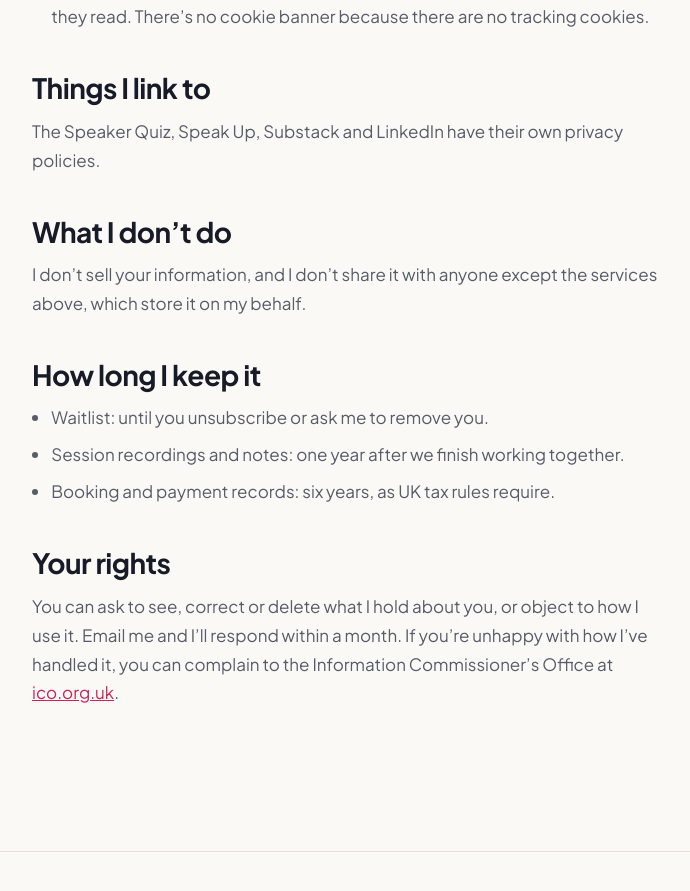
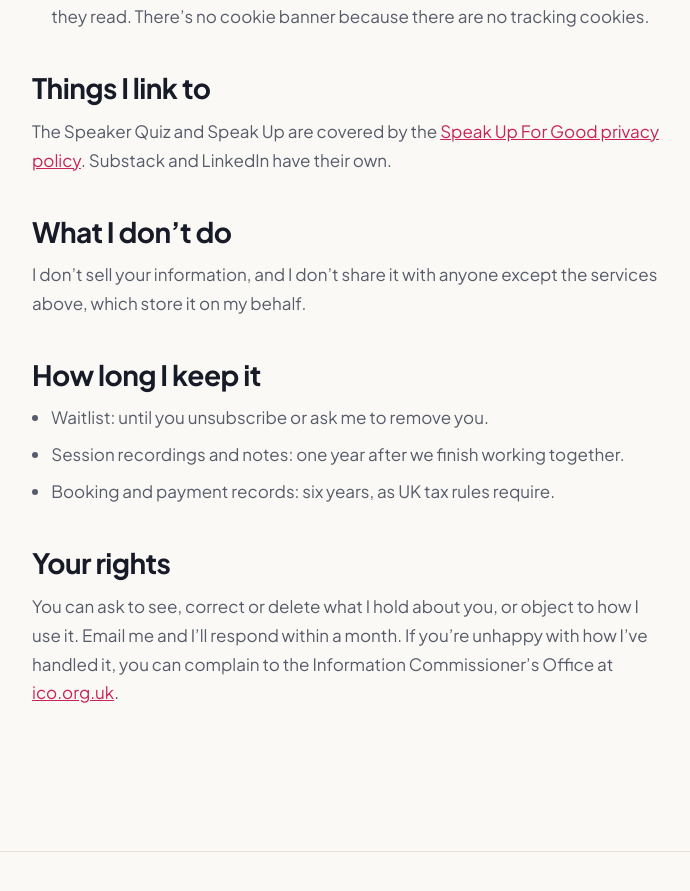
Before and after one commit to Webster-10101/aw-website, a Next.js app: page /privacy in a window 1280 px wide. Shown: the part 1063-1954 px from the top of the page, without its empty margins (292-982 px from the left). Built offline with nearby package versions, Linux system fonts and the light colour scheme.

Commit message:
Privacy notes under forms; quiz policy link; quiz 'a few minutes'; softer root-causes line

```diff
--- a/app/(site)/page.tsx
+++ b/app/(site)/page.tsx
@@ -88,7 +88,7 @@ export default async function Home() {
                 Book a free intro call
               </Button>
             </div>
-            <p className="cta-note">Five minutes to explore your speaking strengths and what to work on next.</p>
+            <p className="cta-note">A few minutes to explore your speaking strengths and what to work on next.</p>
           </div>
           <div className="hero-art">
             <Note className="hero-note" arrow>
@@ -167,7 +167,7 @@ export default async function Home() {
                     },
                     {
                       title: "Psychology",
-                      body: "My coaching takes a CBT-informed approach, working on the root causes rather than the symptoms.",
+                      body: "My coaching takes a CBT-informed approach, working on what's underneath, not just the surface habits.",
                     },
                     {
                       title: "Practice",
@@ -439,7 +439,7 @@ export default async function Home() {
               Ready to <Gradient>find your voice?</Gradient>
             </h2>
             <p className="lede">
-              Take the Speaker Quiz: in five minutes, you&rsquo;ll learn your strengths and challenges, and get your
+              Take the Speaker Quiz: in a few minutes, you&rsquo;ll learn your strengths and challenges, and get your
               own personalised plan. Or book a free intro call and we&rsquo;ll talk it through.
             </p>
           </div>
--- a/app/(site)/privacy/page.tsx
+++ b/app/(site)/privacy/page.tsx
@@ -55,7 +55,11 @@ export default function PrivacyPage() {
 
         <section>
           <h2 className="aw-h aw-h-m">Things I link to</h2>
-          <p>The Speaker Quiz, Speak Up, Substack and LinkedIn have their own privacy policies.</p>
+          <p>
+            The Speaker Quiz and Speak Up are covered by the{" "}
+            <a href="https://speakupforgood.com/privacy">Speak Up For Good privacy policy</a>. Substack and LinkedIn have
+            their own.
+          </p>
         </section>
 
         <section>
--- a/app/(site)/projects/page.tsx
+++ b/app/(site)/projects/page.tsx
@@ -20,7 +20,7 @@ const PROJECTS = [
   {
     icon: "quiz",
     title: "The Speaker Quiz",
-    body: "Five minutes to find your speaking strengths and what to work on next.",
+    body: "A few minutes to find your speaking strengths and what to work on next.",
     link: "Take the quiz",
     href: LINKS.quiz,
   },
--- a/app/(site)/site.css
+++ b/app/(site)/site.css
@@ -453,3 +453,7 @@ textarea.field { resize: vertical; min-height: 140px; }
 .soon-tag { justify-self: start; font: 600 13px/1 var(--font-sans); color: var(--berry); background: var(--berry-tint); padding: 7px 12px; border-radius: var(--radius-pill); }
 @media (max-width: 900px) { .projects { grid-template-columns: 1fr 1fr; } }
 @media (max-width: 560px) { .projects { grid-template-columns: 1fr; } }
+
+/* Privacy note under forms */
+.form-privacy { margin: 0; font-size: 13px; color: var(--ink-subtle); }
+.form-privacy a { color: inherit; text-decoration: underline; text-underline-offset: 2px; }
--- a/components/aw/ContactForm.tsx
+++ b/components/aw/ContactForm.tsx
@@ -72,6 +72,9 @@ export default function ContactForm() {
           {status === "sending" ? "Sending…" : "Send message"}
         </button>
       </div>
+      <p className="form-privacy">
+        I&rsquo;ll only use your details to reply to you. <a href="/privacy">Privacy</a>
+      </p>
       {status === "error" && (
         <p className="waitlist-msg waitlist-error" role="alert">
           {error}
--- a/components/aw/WaitlistForm.tsx
+++ b/components/aw/WaitlistForm.tsx
@@ -61,6 +61,9 @@ export default function WaitlistForm() {
           {status === "sending" ? "Joining…" : "Join the waitlist"}
         </button>
       </div>
+      <p className="form-privacy">
+        I&rsquo;ll only use your email to tell you about Speak Up. <a href="/privacy">Privacy</a>
+      </p>
       {status === "error" && (
         <p className="waitlist-msg waitlist-error" role="alert">
           {message}
```
